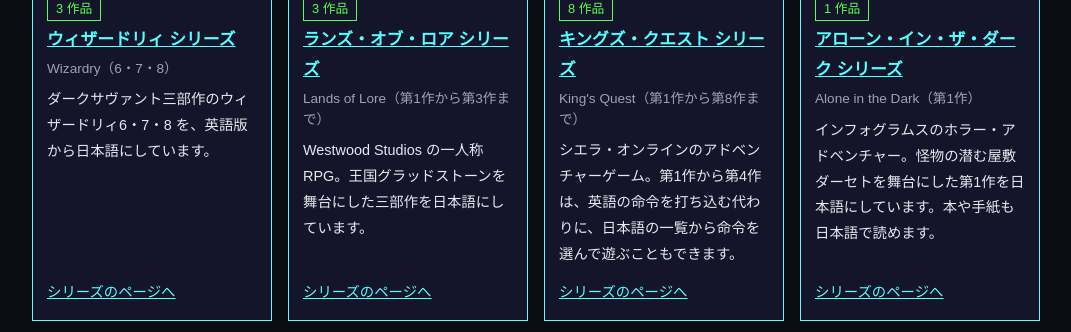
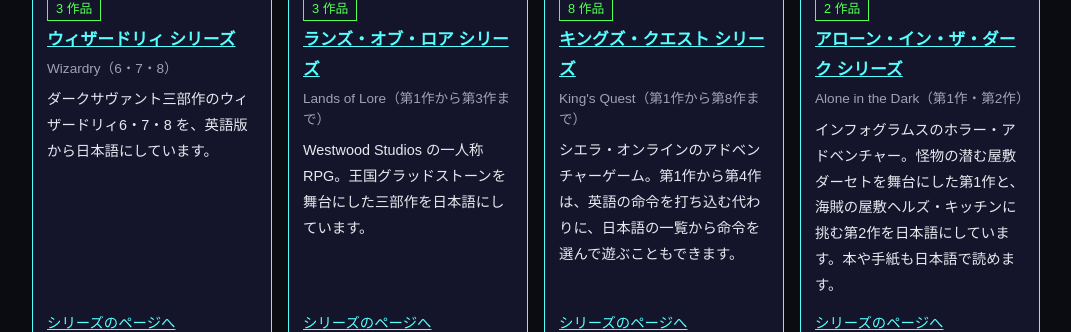
Before and after one commit to higesho/ja, a plain HTML site: page index.html in a window 1280 px wide. Shown: the part 1428-1760 px from the top of the page, without its empty margins (104-1175 px from the left). Drawn offline with Linux system fonts and the light colour scheme.

Commit message:
アローン・イン・ザ・ダーク2 を目次に追加
Co-Authored-By: Claude Opus 5.5 <noreply@anthropic.com>

```diff
--- a/index.html
+++ b/index.html
@@ -14,7 +14,7 @@
 </head>
 <body>
 <header class="jpn" id="jpn"><div class="jpn-band"><a class="jpn-home" href="https://higesho.github.io/ja/">日本語化プロジェクト</a></div></header>
-<script src="https://higesho.github.io/ja/nav.js?v=20261128b"></script>
+<script src="https://higesho.github.io/ja/nav.js?v=20261128c"></script>
 
 <main class="band">
 <section class="hero">
@@ -100,10 +100,10 @@ GOG.com や Steam で販売されている版を対象に、会話・メニュ
   <li class="ready">
     <a class="thumb" href="https://higesho.github.io/aitd-ja/"><img src="https://higesho.github.io/aitd-ja/aitd1/img/attic.png" alt="アローン・イン・ザ・ダーク 日本語版の屋根裏の画面" loading="lazy"></a>
     <div class="body">
-      <span class="state ready">1 作品</span>
+      <span class="state ready">2 作品</span>
       <span class="name"><a href="https://higesho.github.io/aitd-ja/">アローン・イン・ザ・ダーク シリーズ</a></span>
-      <span class="orig">Alone in the Dark（第1作）</span>
-      <span class="desc">インフォグラムスのホラー・アドベンチャー。怪物の潜む屋敷ダーセトを舞台にした第1作を日本語にしています。本や手紙も日本語で読めます。</span>
+      <span class="orig">Alone in the Dark（第1作・第2作）</span>
+      <span class="desc">インフォグラムスのホラー・アドベンチャー。怪物の潜む屋敷ダーセトを舞台にした第1作と、海賊の屋敷ヘルズ・キッチンに挑む第2作を日本語にしています。本や手紙も日本語で読めます。</span>
       <span class="more"><a href="https://higesho.github.io/aitd-ja/">シリーズのページへ</a></span>
     </div>
   </li>
--- a/nav.js
+++ b/nav.js
@@ -47,7 +47,7 @@
     { name: 'キングズ・クエスト', label: 'キングズ・クエスト シリーズ', base: G + 'kq-ja/', repo: 'kq-ja', titles: [
       ['kq1/', '第1作'], ['kq2/', '第2作'], ['kq3/', '第3作'], ['kq4/', '第4作'], ['kq5/', '第5作'], ['kq6/', '第6作'], ['kq7/', '第7作'], ['kq8/', '第8作']] },
     { name: 'アローン・イン・ザ・ダーク', label: 'アローン・イン・ザ・ダーク シリーズ', base: G + 'aitd-ja/', repo: 'aitd-ja', titles: [
-      ['aitd1/', '第1作']] },
+      ['aitd1/', '第1作'], ['aitd2/', '第2作']] },
     { name: 'エルダースクロールズ', label: 'エルダースクロールズ シリーズ', base: G + 'tes-ja/', repo: 'tes-ja', titles: [
       ['arena/', 'アリーナ'], ['daggerfall/', 'ダガーフォール']] },
     { name: 'アルカニア', label: 'レルムズ・オブ・アルカニア シリーズ', base: G + 'arkania-ja/', repo: 'arkania-ja', titles: [
```
